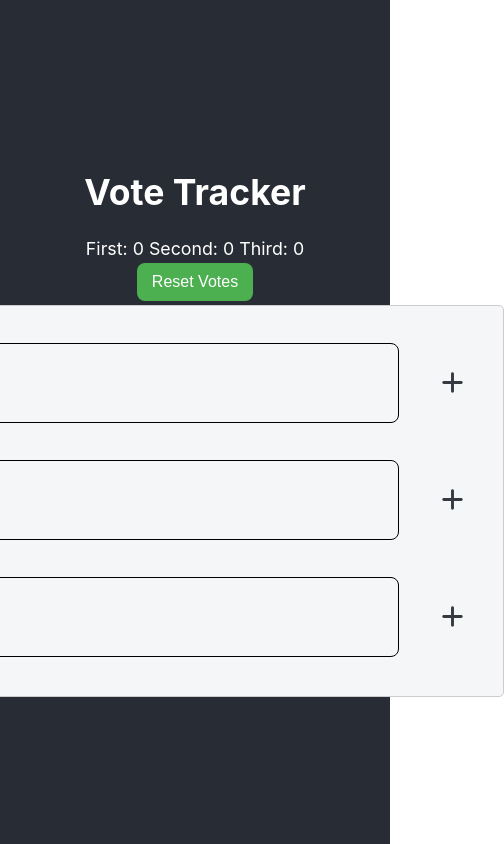
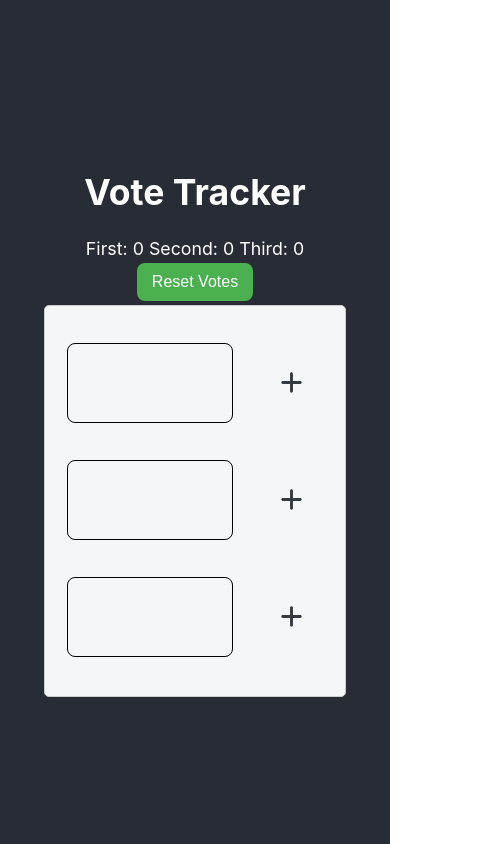
Before and after one commit to pauloconnell/upvote, a React (Create React App) app: page / in a window 390 px wide. Shown: the whole page, 504 px wide, since content can reach past the window. Built offline with nearby package versions, Linux system fonts and the light colour scheme.

Commit message:
Milestone: final cleanup and added CSS for mobile devices

```diff
--- a/src/App.js
+++ b/src/App.js
@@ -1,4 +1,4 @@
-import logo from './logo.svg';
+
 import './App.css';
 import List from './components/Lists/List';
 import { VoteProvider } from './components/VoteProvider';
--- a/src/components/Lists/List.css
+++ b/src/components/Lists/List.css
@@ -1,21 +1,39 @@
-.list-container.selected {
-    background-color: E5E8FD;
 
-}
+:root {
+    --icon-color: #343A40;
+    --selected-icon-color: #253CF2;
+    --background-color: #F4F6F8;
+    --selected-background-color: #E5E8FD;
+    --btn-primary-color: #4CAF50;
+    --btn-primary-color-hover: #45a049;
+  }
+
+
 
 .main-container {
 
-    background-color: #f4f6f8;
+    background-color: var(--background-color);
     border: 1px solid #ccc;
     border-radius: 5px;
     width: 615px;
     height: 390px;
+}
+
+@media (max-width: 615px) {
+    .main-container {
+      width: 300px;
+    }
+}
+
+
+.main-container .selected {
+    background-color: var(--selected-background-color);
 
 }
 
 .btn-primary {
 
-    background-color: #4CAF50; /* Green */
+    background-color:var(--btn-primary-color); /* Green */
     border: none;
     color: white;
     padding: 10px 15px;
@@ -27,10 +45,10 @@
     margin: 4px auto;
     cursor: pointer;
     border-radius: 8px;
-    transition-duration: 0.4s; /* Smooth transition */
+    transition-duration: 0.6s;
     }
 
 .btn-primary:hover {
-    background-color: #45a049; /* Darker green */
+    background-color:var(--btn-primary-color-hover); /* Darker green */
 
 }
--- a/src/components/Lists/List.js
+++ b/src/components/Lists/List.js
@@ -8,13 +8,13 @@ function List() {
 
 
         const [listSelected, setListSelected] = useState([false, false, false]);
-        const [voteTracker, setVoteTracker] = useContext(VoteContext);
+        const [voteTracker, setVoteTracker] = useContext(VoteContext);                      // use Context Provider for global state
 
         const selectList = (index) => {
             if(listSelected[index] === true){
                 return;
             }
-            const newList = listSelected.map((item, i) => (i === index ? true : false))
+            const newList = listSelected.map((item, i) => (i === index ? true : false))     // set current component selected state to 'true' others to 'false' - allows only 1 to be selected at a time
             setListSelected(newList);
 
 
@@ -28,23 +28,21 @@ function List() {
 
     return(
 
-        <div className="container">
+        <div>
             First: {voteTracker[0]} Second: {voteTracker[1]} Third: {voteTracker[2]}
             <button className="btn-primary" onClick={resetVotes} >Reset Votes</button>
             <div className="main-container">
-                <div className="list-container" onClick={() => selectList(0)}>
 
-                    <div>   <Upvote selected={listSelected[0]} index="0" /> </div>
+                <div  onClick={() => selectList(0)}>
+                   <Upvote selected={listSelected[0]} index="0" />
                 </div>
 
-                <div className="list-container" onClick={() => selectList(1)}>
-
-                    <div>   <Upvote selected={listSelected[1]} index="1" /> </div>
+                <div  onClick={() => selectList(1)}>
+                   <Upvote selected={listSelected[1]} index="1" />
                 </div>
 
-                <div className="list-container" onClick={() => selectList(2)}>
-
-                    <div>   <Upvote selected={listSelected[2]} index="2" /> </div>
+                <div  onClick={() => selectList(2)}>
+                    <Upvote selected={listSelected[2]} index="2" />
                 </div>
             </div>
 
--- a/src/components/Upvote/Upvote.css
+++ b/src/components/Upvote/Upvote.css
@@ -1,30 +1,33 @@
 /* Upvote.css */
+
+
+
 :root {
   --icon-color: #343A40;
   --selected-icon-color: #253CF2;
   --background-color: #F4F6F8;
   --selected-background-color: #E5E8FD;
-  /* this was only used to show groups in example, seems to not be wanted --img-background-color: #EEEEEE; */
+
 }
 
 
 
 .upvote-container {
-
   display: flex;
   align-items: center;
   justify-content: flex-start;
   margin: 37px 25px 0px 22px;
   background-color: var(--background-color);
   border-radius: 15px;
-
 }
 
+
 .upvote-container.selected {
-    background-color:var(--selected-background-color);
+  background-color: var(--selected-background-color);
 }
 
-  .upvote-container > div:nth-child(1){
+/* The votes arrows section    */
+.upvote-container>div:nth-child(1) {
   width: 487px;
   min-height: 78px;
   border: 1px solid black;
@@ -36,27 +39,31 @@
 
 }
 
-  .upvote-container > div:nth-child(2) {
 
+
+/* The upvote '+' icon/button section   */
+.upvote-container>div:nth-child(2) {
   display: flex;
   align-items: center;
   justify-content: center;
-
 }
 
 .upvote-icon {
-    margin-left: auto;
+  margin-left: 19px;
 }
+
 .arrow-up {
   fill: var(--icon-color);
 }
+
 .selected .arrow-up {
-    fill:var(--selected-icon-color);
+  fill: var(--selected-icon-color);
 }
 
+/* this can reproduce the icon's background outline shown in wireframe -but instructions say to just use same background color */
 .img-container {
-    background-color:var(--background-color);
-    width: 50px;
+  background-color: var(--background-color);
+  width: 58px;
   height: 50px;
   margin: 10px 0px 10px 10px;
   display: flex;
@@ -64,9 +71,12 @@
   justify-content: center;
   border-radius: 10px;
 }
+
+/* icon's background color changes with components 'selected' state */
 .selected .img-container {
-    background-color:var(--selected-background-color);
+  background-color: var(--selected-background-color);
 }
+
 img {
   width: 35px;
   height: 35px;
--- a/src/components/Upvote/Upvote.js
+++ b/src/components/Upvote/Upvote.js
@@ -1,5 +1,4 @@
 import React, { useContext } from 'react';
-import ArrowUpload from '../../icons/arrow-up.svg';
 import Plus from '../../icons/plus.svg';
 import './Upvote.css';
 import { VoteContext } from '../VoteProvider'
--- a/src/components/VoteProvider.js
+++ b/src/components/VoteProvider.js
@@ -4,23 +4,29 @@ import React, { createContext, useState, useEffect } from 'react';
 const VoteContext = createContext([]);
 
 const VoteProvider = ({ children }) => {
-  const [voteTracker, setVoteTracker] = useState(() => {
-    try{
-        const savedData = localStorage.getItem('myData');
-        return savedData ? JSON.parse(savedData) : [0, 0, 0];
+  const [voteTracker, setVoteTracker] = useState(getState);
+
+  function getState(){              // hoist getState to get state from local storage
+    try {
+      const savedData = localStorage.getItem('myData');
+      return savedData ? JSON.parse(savedData) : [0, 0, 0];
     } catch (error) {
-        console.error("error parsing data from localStorage:", error);
-        return [0, 0, 0];
+      console.error("error parsing data from localStorage:", error);
+      return [0, 0, 0];
     }
-  });
+  };
 
-  useEffect(() => {                                                  // useEffect hook updates the local storage when the state (voteTracker) changes.
-    localStorage.setItem('myData', JSON.stringify(voteTracker));
+  useEffect(() => {
+    try {                                                // useEffect hook updates the local storage when the state (voteTracker) changes.
+      localStorage.setItem('myData', JSON.stringify(voteTracker));
+    } catch (error) {
+      console.error("error saving data to localStorage:", error);
+    }
   }, [voteTracker]);
 
 
 
-  console.log(voteTracker);
+
   return (                                                          // this is the boilerplate for the context provider.
     <VoteContext.Provider value={[voteTracker, setVoteTracker]}>
       {children}
--- a/src/index.js
+++ b/src/index.js
@@ -10,3 +10,8 @@ root.render(
     <App />
   </React.StrictMode>
 );
+
+// If you want to start measuring performance in your app, pass a function
+// to log results (for example: reportWebVitals(console.log))
+// or send to an analytics endpoint. Learn more: https://bit.ly/CRA-vitals
+reportWebVitals();
```
Also changed, not shown: 1 other file (tests, documents, lock files or other folders). Lines whose indentation alone changed are shown as unchanged.
